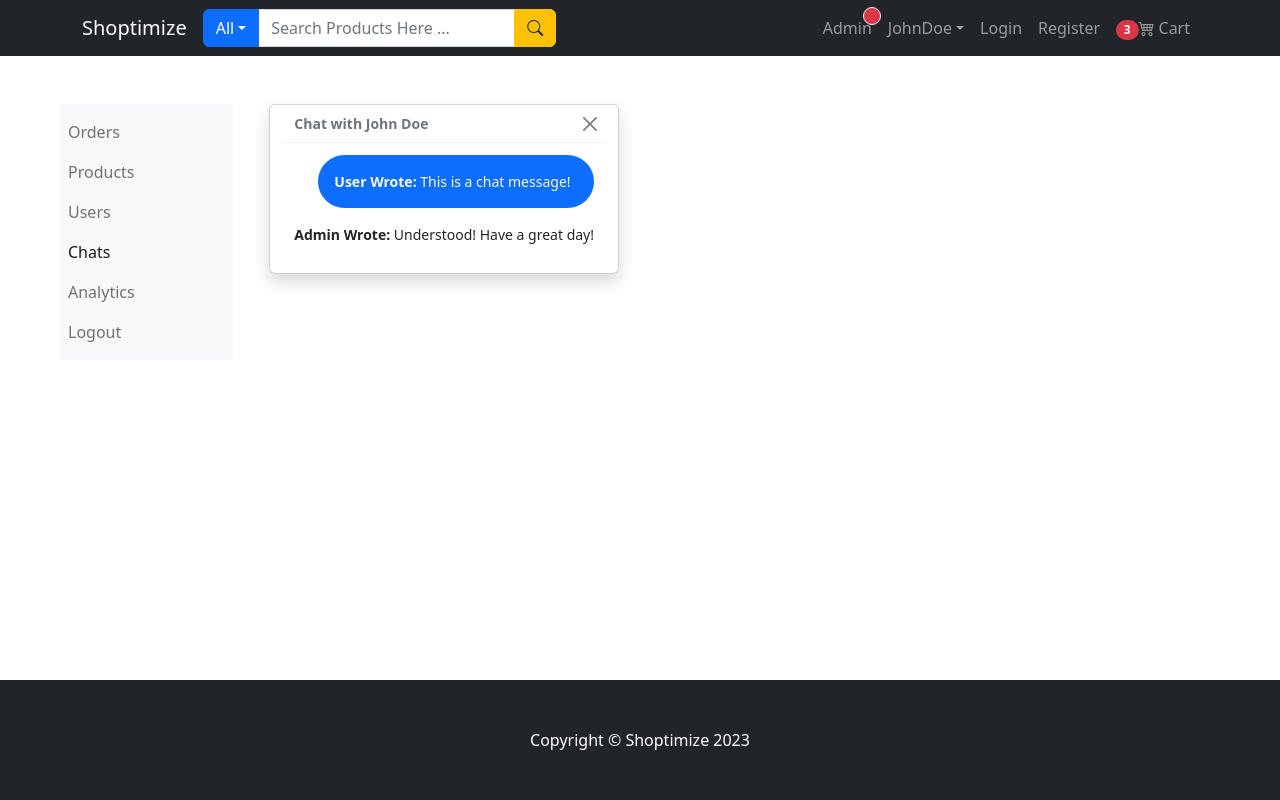
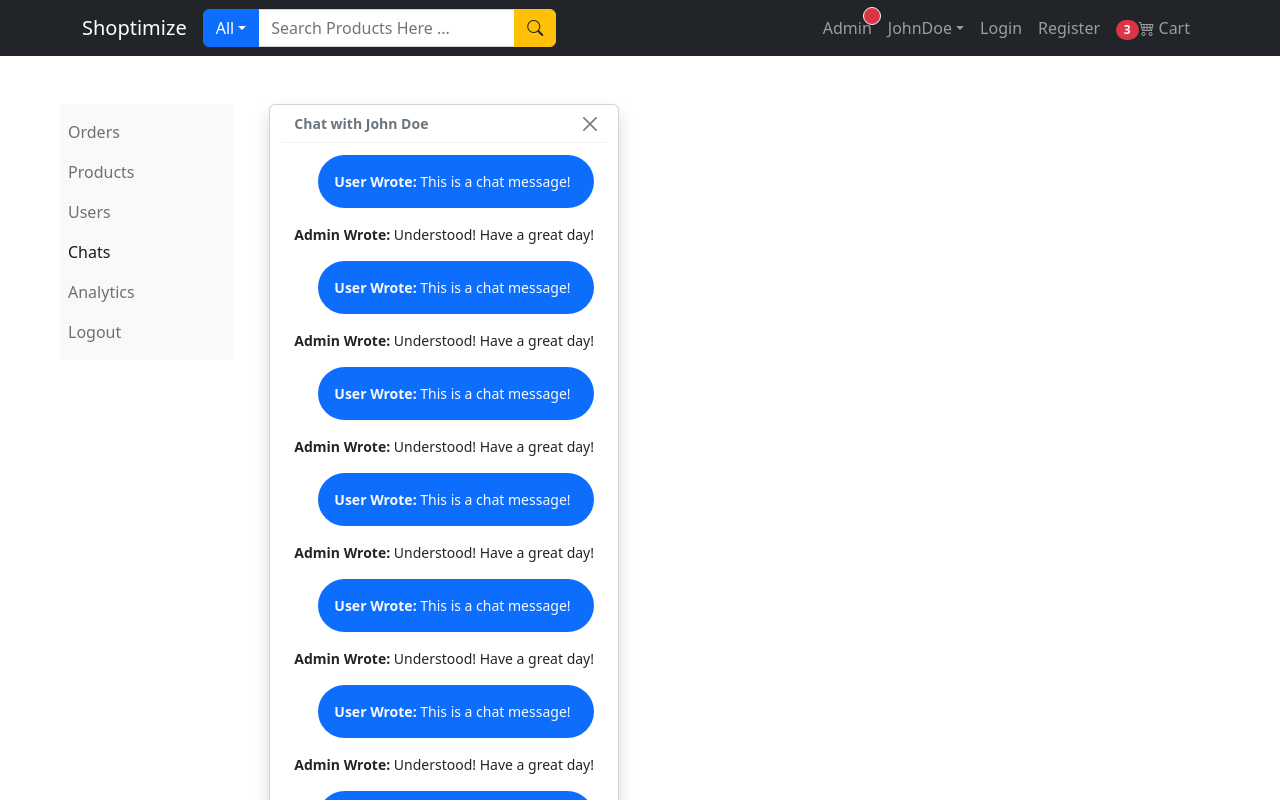
Before and after one commit to ShanchaiZ/MERN-ecommerce, a React (Create React App) app in the folder frontend/: page /admin/chats in a window 1280 px wide. Shown: the top 800 px of the page. Built offline with nearby package versions, Linux system fonts and the light colour scheme.

Commit message:
added a array.from method that maps 20 conversations objects. Fragments allows you to  group a list of children without adding extra nodes to the DOM.

```diff
--- a/frontend/src/components/admin/AdminChatRoomComponent.js
+++ b/frontend/src/components/admin/AdminChatRoomComponent.js
@@ -1,3 +1,4 @@
+import { Fragment } from "react";
 import { Toast } from "react-bootstrap";
 
 const AdminChatRoomComponent = () => {
@@ -8,12 +9,18 @@ const AdminChatRoomComponent = () => {
                     <strong className="me-auto">Chat with John Doe</strong>
                 </Toast.Header>
                 <Toast.Body>
+
+                    {Array.from({ length: 20 }).map((_, idx) => (
+                        <Fragment key={idx}>
                             <p className="bg-primary p-3 ms-4 text-light rounded-pill">
                                 <b>User Wrote:</b> This is a chat message!
                             </p>
                             <p>
                                 <b>Admin Wrote:</b> Understood! Have a great day!
                             </p>
+                        </Fragment>
+                    ))}
+
                 </Toast.Body>
 
             </Toast>
```
Lines whose indentation alone changed are shown as unchanged.
